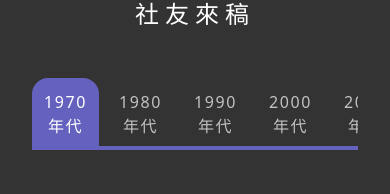
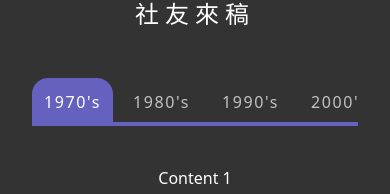
Before and after one commit to NTHU-StarKids/starkids-50-website, a Next.js app: page /posts in a window 390 px wide. Shown: the part 480-674 px from the top of the page. Built offline with nearby package versions, Linux system fonts and the light colour scheme.

Commit message:
feat: reponsive decade

```diff
--- a/pages/messages.tsx
+++ b/pages/messages.tsx
@@ -1,12 +1,18 @@
+import { FontAwesomeIcon } from '@fortawesome/react-fontawesome'
+import { faHammer } from '@fortawesome/free-solid-svg-icons'
+
 import Section from '@/components/Section'
 import Layout from '@/components/Layout'
 
 const ComingSoonSection = (): JSX.Element => {
   return (
     <Section className="h-72">
-      <h1 className="mt-16 text-5xl tracking-wider font-semibold">
-        Coming Soon...
-      </h1>
+      <div className="mt-16 flex justify-center items-center">
+        <FontAwesomeIcon className="h-20 mr-6" icon={faHammer} />
+        <h1 className="text-5xl tracking-wider font-semibold">
+          Coming Soon...
+        </h1>
+      </div>
     </Section>
   )
 }
--- a/pages/posts/index.tsx
+++ b/pages/posts/index.tsx
@@ -20,7 +20,9 @@ const PostsSection = (): JSX.Element => {
                   selected ? 'bg-purple-500 text-white' : 'text-gray-200'
                 }`}
               >
-                1970年代
+                1970
+                <span className="lg:inline hidden">年代</span>
+                <span className="lg:hidden inline">'s</span>
               </button>
             )}
           </Tab>
@@ -31,7 +33,9 @@ const PostsSection = (): JSX.Element => {
                   selected ? 'bg-purple-500 text-white' : 'text-gray-200'
                 }`}
               >
-                1980年代
+                1980
+                <span className="lg:inline hidden">年代</span>
+                <span className="lg:hidden inline">'s</span>
               </button>
             )}
           </Tab>
@@ -42,7 +46,9 @@ const PostsSection = (): JSX.Element => {
                   selected ? 'bg-purple-500 text-white' : 'text-gray-200'
                 }`}
               >
-                1990年代
+                1990
+                <span className="lg:inline hidden">年代</span>
+                <span className="lg:hidden inline">'s</span>
               </button>
             )}
           </Tab>
@@ -53,7 +59,9 @@ const PostsSection = (): JSX.Element => {
                   selected ? 'bg-purple-500 text-white' : 'text-gray-200'
                 }`}
               >
-                2000年代
+                2000
+                <span className="lg:inline hidden">年代</span>
+                <span className="lg:hidden inline">'s</span>
               </button>
             )}
           </Tab>
@@ -64,7 +72,9 @@ const PostsSection = (): JSX.Element => {
                   selected ? 'bg-purple-500 text-white' : 'text-gray-200'
                 }`}
               >
-                2010年代
+                2010
+                <span className="lg:inline hidden">年代</span>
+                <span className="lg:hidden inline">'s</span>
               </button>
             )}
           </Tab>
--- a/pages/sponser.tsx
+++ b/pages/sponser.tsx
@@ -1,12 +1,18 @@
+import { FontAwesomeIcon } from '@fortawesome/react-fontawesome'
+import { faHammer } from '@fortawesome/free-solid-svg-icons'
+
 import Section from '@/components/Section'
 import Layout from '@/components/Layout'
 
 const ComingSoonSection = (): JSX.Element => {
   return (
     <Section className="h-72">
-      <h1 className="mt-16 text-5xl tracking-wider font-semibold">
-        Coming Soon...
-      </h1>
+      <div className="mt-16 flex justify-center items-center">
+        <FontAwesomeIcon className="h-20 mr-6" icon={faHammer} />
+        <h1 className="text-5xl tracking-wider font-semibold">
+          Coming Soon...
+        </h1>
+      </div>
     </Section>
   )
 }
```
Also changed, not shown: typings/index.d.ts (+7 -0 lines).
